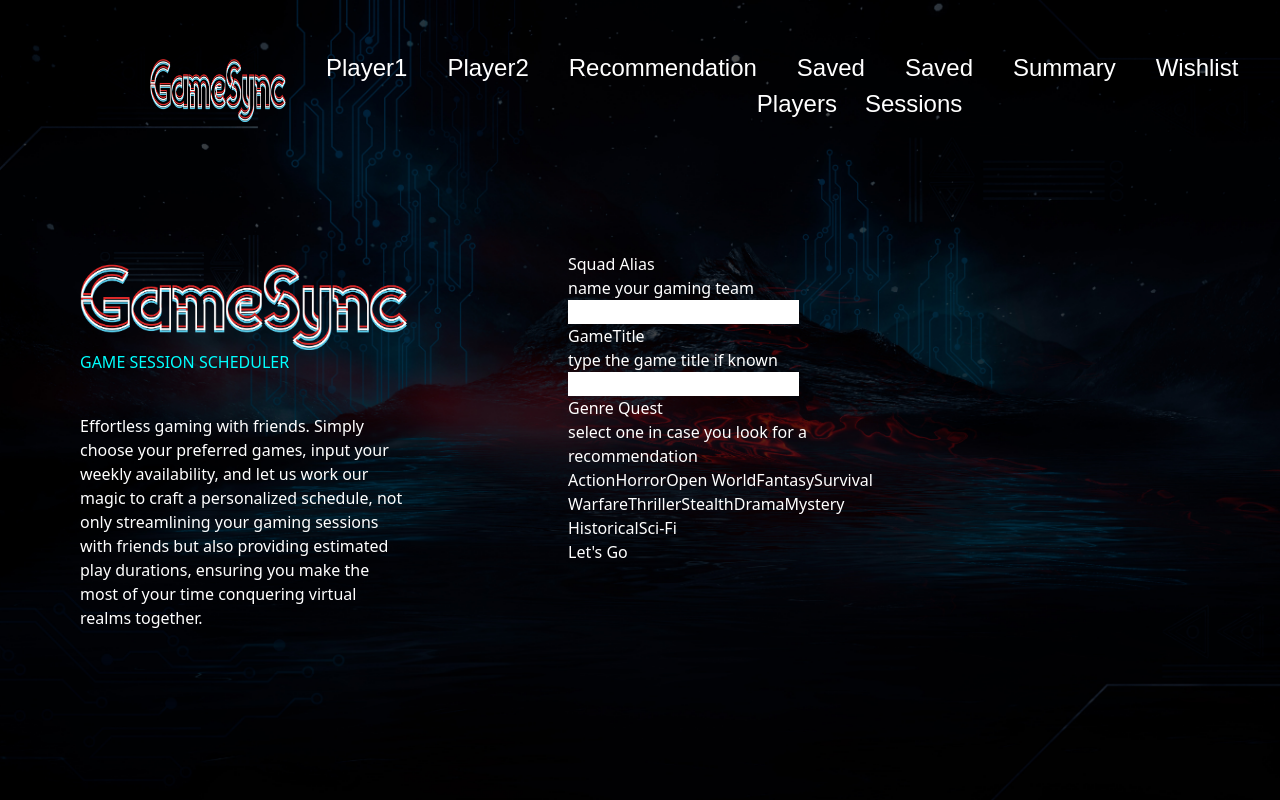
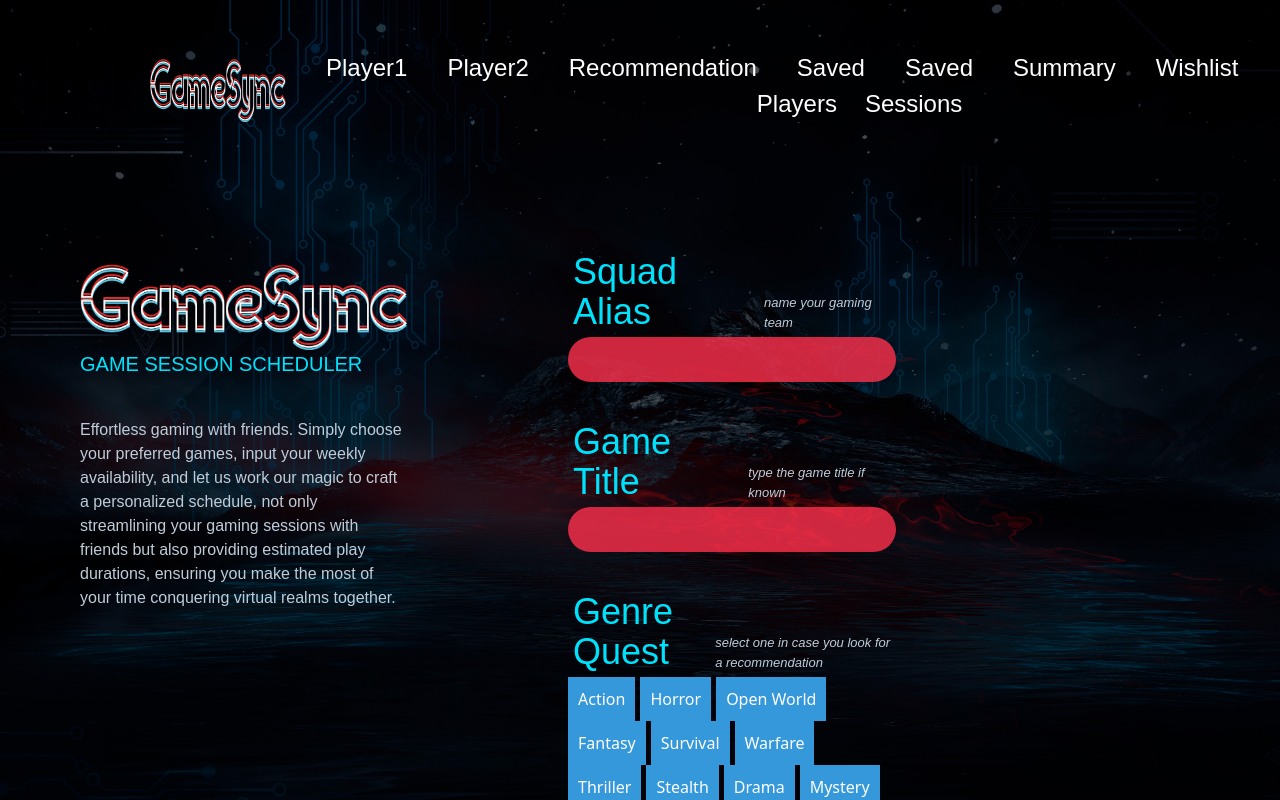
Before and after one commit to Alan-Chumbley/Gaming-scheduler, a React (Vite) app: page / in a window 1280 px wide. Shown: the top 800 px of the page. Built offline with nearby package versions, Linux system fonts and the light colour scheme; a web font is replaced by a local one.

Commit message:
styling of the form

```diff
--- a/src/pages/Home/EntryForm.jsx
+++ b/src/pages/Home/EntryForm.jsx
@@ -36,7 +36,7 @@ function EntryForm() {
     }
 
 
-    const genresBtns = genres.map(genre => <button onClick={handleClick(setGenre)}>{genre}</button>);
+    const genresBtns = genres.map(genre => <button key={genre} type="button" className="genreBtn" onClick={handleClick(setGenre)}>{genre}</button>);
 
 
     function saveToLS(object){
@@ -50,20 +50,27 @@ function EntryForm() {
     return (
         <div>
             <div id="squad-alias">
-                <h2>Squad Alias</h2>
-                <p>name your gaming team</p>
-                <input type='text' value={team} onChange={handleChange(setTeam)} />
+                <div className="flex items-end inputTitle">
+                    <h2 className="text-4xl">Squad Alias</h2>
+                    <p className="pl-3 italic explanation">name your gaming team</p>
+                </div>
+
+                <input type='text' value={team} onChange={handleChange(setTeam)} maxlength="70" />
             </div>
 
             <div id="game-title">
-                <h2>GameTitle</h2>
-                <p>type the game title if known</p>
-                <input type='text'  value={game} onChange={handleChange(setGame)}  />
+                <div className="flex items-end inputTitle">
+                    <h2 className="text-4xl">Game Title</h2>
+                    <p className="pl-3 italic explanation">type the game title if known</p>
+                </div>
+                <input type='text' value={game} onChange={handleChange(setGame)} maxlength="70"  />
             </div>
 
             <div id="genre-quest">
-                <h2>Genre Quest</h2>
-                <p>select one in case you look for a recommendation</p>
+                <div className="flex items-end inputTitle">
+                    <h2 className="text-4xl">Genre Quest</h2>
+                    <p className="pl-3 italic  explanation">select one in case you look for a recommendation</p>
+                </div>
                 <ul>{genresBtns}</ul>
             </div>
 
--- a/src/pages/Home/Home.css
+++ b/src/pages/Home/Home.css
@@ -1,5 +1,65 @@
 @import '../../index.css';
 
+:root {
+    --pink: #FAB4BE;
+}
+
+
+h2 {
+    color: var(--cyan);
+    font-family: var(--main);
+    font-size: 38px;
+}
+
+
 h3 {
-    color: cyan;
+    color: var(--cyan);
+    font-family: var(--smallText);
 }
+
+
+p {
+    font-family: var(--smallText);
+    color: var(--grey);
+}
+
+.explanation {
+    font-size: small;
+}
+
+input {
+    width: 100%;
+    background-color: var(--red);
+    opacity: 0.8;
+    border-radius: 27px;
+    height: 45px;
+    padding: 0 20px !important;
+    text-transform: uppercase;
+    font-family: var(--sub) !important;
+    font-size: small !important;
+    font-weight: 20 !important;
+}
+
+input:focus {
+    background-color: var(--pink);
+    outline: 0ch;
+    color: var(--darkGrey);
+}
+
+#game-title, #genre-quest {
+    padding-top: 40px;
+}
+
+.inputTitle {
+    margin-bottom: 5px;
+    padding-left: 5px;
+}
+
+.genreBtn {
+    background-color: #3498db;
+    color: #ffffff;
+    padding: 10px;
+    margin-right: 5px;
+    border: none;
+    cursor: pointer;
+  }
--- a/src/pages/Home/Home.jsx
+++ b/src/pages/Home/Home.jsx
@@ -8,7 +8,7 @@ const Home = () => {
     <div className="flex">
         <div className="w-1/2 p-20">
         <img src={Logo} alt='GameSync logo' />
-        <h3 className="pb-10 uppercase">Game Session Scheduler</h3>
+        <h3 className="pb-10 uppercase text-xl">Game Session Scheduler</h3>
         <p>Effortless gaming with friends. Simply choose your preferred games, input your weekly availability, and let us work our magic to craft a personalized schedule, not only streamlining your gaming sessions with friends but also providing estimated play durations, ensuring you make the most of your time conquering virtual realms together.</p>
         </div>
         <div className="w-1/2 p-20"><EntryForm /></div>
```
